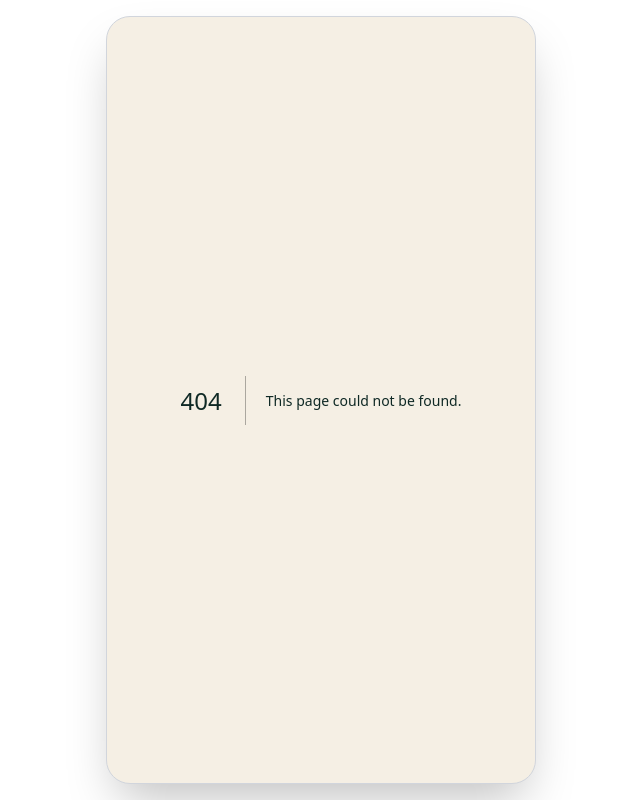
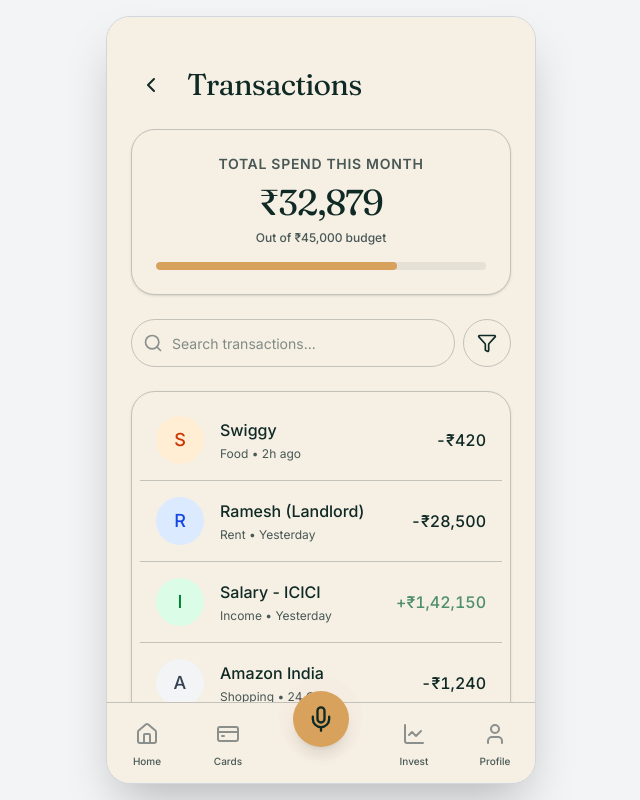
Before and after one commit to bhavya-goel-11/moneta, a Next.js app: page /transactions in a window 1280 px wide. Before the commit this address had no page. Shown: the whole page, without its empty margins (319-959 px from the left). Built offline with nearby package versions, Linux system fonts and the light colour scheme.

Commit message:
expanded transactions and fetch latest on epf and cred score

```diff
--- a/src/app/(main)/credit/page.tsx
+++ b/src/app/(main)/credit/page.tsx
@@ -8,11 +8,23 @@ import {
   AlertCircle,
   AlertTriangle,
   ChevronRight,
-  TrendingUp
+  TrendingUp,
+  RefreshCw
 } from 'lucide-react';
 
 export default function CreditScorePage() {
   const [isLoading, setIsLoading] = useState(true);
+  const [isFetchingScore, setIsFetchingScore] = useState(false);
+  const [scoreLastFetched, setScoreLastFetched] = useState('24 Oct, 10:15 AM');
+
+  const handleFetchScore = () => {
+    setIsFetchingScore(true);
+    setTimeout(() => {
+      setIsFetchingScore(false);
+      const now = new Date();
+      setScoreLastFetched(`Today, ${now.toLocaleTimeString([], {hour: '2-digit', minute:'2-digit'})}`);
+    }, 1500);
+  };
 
   useEffect(() => {
     const timer = setTimeout(() => setIsLoading(false), 600);
@@ -75,7 +87,19 @@ export default function CreditScorePage() {
           <div className="bg-moneta-signal-green/10 text-moneta-signal-green px-3 py-1 rounded-full text-sm font-medium">
             Excellent
           </div>
-          <p className="text-xs text-moneta-neutral-400 dark:text-moneta-neutral-200 mt-3">Updated 2 days ago</p>
+
+          <div className="w-full mt-6 pt-4 border-t border-border flex items-center justify-between">
+            <p className="text-[11px] text-moneta-neutral-400 dark:text-moneta-neutral-200">Last fetched: {scoreLastFetched}</p>
+            <motion.button
+              whileTap={{ scale: 0.95 }}
+              onClick={handleFetchScore}
+              disabled={isFetchingScore}
+              className="flex items-center gap-1.5 text-xs font-medium text-moneta-clay hover:opacity-80 transition-opacity disabled:opacity-50"
+            >
+              <RefreshCw className={`w-3.5 h-3.5 ${isFetchingScore ? 'animate-spin' : ''}`} />
+              {isFetchingScore ? 'Fetching...' : 'Fetch Latest'}
+            </motion.button>
+          </div>
         </section>
 
         {/* 6-Month Trend */}
--- a/src/app/(main)/invest/page.tsx
+++ b/src/app/(main)/invest/page.tsx
@@ -17,7 +17,8 @@ import {
   ChevronLeft,
   Calendar,
   IndianRupee,
-  Activity
+  Activity,
+  RefreshCw
 } from 'lucide-react';
 
 type TabType = 'overview' | 'mf' | 'stocks' | 'gold' | 'epf';
@@ -26,6 +27,18 @@ export default function InvestPage() {
   const [activeTab, setActiveTab] = useState<TabType>('overview');
   const [selectedMf, setSelectedMf] = useState<any | null>(null);
   const [isLoading, setIsLoading] = useState(true);
+
+  const [isFetchingEpf, setIsFetchingEpf] = useState(false);
+  const [epfLastFetched, setEpfLastFetched] = useState('24 Oct, 09:30 AM');
+
+  const handleFetchEpf = () => {
+    setIsFetchingEpf(true);
+    setTimeout(() => {
+      setIsFetchingEpf(false);
+      const now = new Date();
+      setEpfLastFetched(`Today, ${now.toLocaleTimeString([], {hour: '2-digit', minute:'2-digit'})}`);
+    }, 1500);
+  };
 
   useEffect(() => {
     const timer = setTimeout(() => setIsLoading(false), 600);
@@ -285,6 +298,19 @@ export default function InvestPage() {
             <span className="font-medium tabular-nums text-foreground">₹65,340</span>
           </div>
         </div>
+
+        <div className="mt-6 pt-4 border-t border-border flex items-center justify-between">
+          <p className="text-[11px] text-moneta-neutral-400 dark:text-moneta-neutral-200">Last fetched: {epfLastFetched}</p>
+          <motion.button
+            whileTap={{ scale: 0.95 }}
+            onClick={handleFetchEpf}
+            disabled={isFetchingEpf}
+            className="flex items-center gap-1.5 text-xs font-medium text-moneta-clay hover:opacity-80 transition-opacity disabled:opacity-50"
+          >
+            <RefreshCw className={`w-3.5 h-3.5 ${isFetchingEpf ? 'animate-spin' : ''}`} />
+            {isFetchingEpf ? 'Fetching...' : 'Fetch Latest'}
+          </motion.button>
+        </div>
       </div>
     );
   };
--- a/src/app/(main)/page.tsx
+++ b/src/app/(main)/page.tsx
@@ -268,7 +268,7 @@ export default function HomePage() {
         <motion.div variants={item}>
           <div className="flex justify-between items-end mb-4">
             <h2 className="text-[11px] font-semibold text-moneta-neutral-400 dark:text-moneta-neutral-200 uppercase tracking-wider">Recent transactions</h2>
-            <motion.button whileTap={{ scale: 0.95 }} className="text-[13px] font-medium text-moneta-clay hover:opacity-80 transition-opacity">See all</motion.button>
+            <Link href="/transactions" className="text-[13px] font-medium text-moneta-clay hover:opacity-80 transition-opacity">See all</Link>
           </div>
 
           <div className="bg-card rounded-2xl p-2 shadow-sm border border-border">
--- /dev/null
+++ b/src/app/(main)/transactions/page.tsx
@@ -0,0 +1,105 @@
+"use client";
+
+import { motion } from 'framer-motion';
+import { ChevronLeft, Search, Filter } from 'lucide-react';
+import { useRouter } from 'next/navigation';
+import { useState } from 'react';
+
+const TRANSACTIONS = [
+  { id: 1, merchant: "Swiggy", category: "Food", amount: -420, time: "2h ago", initial: "S", color: "bg-orange-100 text-orange-700 dark:bg-orange-900/30 dark:text-orange-400" },
+  { id: 2, merchant: "Ramesh (Landlord)", category: "Rent", amount: -28500, time: "Yesterday", initial: "R", color: "bg-blue-100 text-blue-700 dark:bg-blue-900/30 dark:text-blue-400" },
+  { id: 3, merchant: "Salary - ICICI", category: "Income", amount: 142150, time: "Yesterday", initial: "I", color: "bg-green-100 text-green-700 dark:bg-green-900/30 dark:text-green-400" },
+  { id: 4, merchant: "Amazon India", category: "Shopping", amount: -1240, time: "24 Oct", initial: "A", color: "bg-gray-100 text-gray-700 dark:bg-gray-800 dark:text-gray-300" },
+  { id: 5, merchant: "Uber", category: "Travel", amount: -350, time: "23 Oct", initial: "U", color: "bg-black text-white dark:bg-white dark:text-black" },
+  { id: 6, merchant: "Zomato", category: "Food", amount: -680, time: "22 Oct", initial: "Z", color: "bg-red-100 text-red-700 dark:bg-red-900/30 dark:text-red-400" },
+  { id: 7, merchant: "Jio Prepaid", category: "Bills", amount: -239, time: "20 Oct", initial: "J", color: "bg-blue-100 text-blue-700 dark:bg-blue-900/30 dark:text-blue-400" },
+  { id: 8, merchant: "Blinkit", category: "Groceries", amount: -450, time: "18 Oct", initial: "B", color: "bg-yellow-100 text-yellow-700 dark:bg-yellow-900/30 dark:text-yellow-400" },
+  { id: 9, merchant: "Netflix", category: "Entertainment", amount: -649, time: "15 Oct", initial: "N", color: "bg-red-100 text-red-700 dark:bg-red-900/30 dark:text-red-400" },
+  { id: 10, merchant: "Starbucks", category: "Food", amount: -350, time: "14 Oct", initial: "S", color: "bg-green-100 text-green-700 dark:bg-green-900/30 dark:text-green-400" }
+];
+
+export default function TransactionsPage() {
+  const router = useRouter();
+  const [searchQuery, setSearchQuery] = useState('');
+
+  const filteredTransactions = TRANSACTIONS.filter(tx =>
+    tx.merchant.toLowerCase().includes(searchQuery.toLowerCase()) ||
+    tx.category.toLowerCase().includes(searchQuery.toLowerCase())
+  );
+
+  return (
+    <div className="flex flex-col h-full bg-background relative">
+      <header className="px-6 pt-12 pb-6 sticky top-0 z-10 bg-background/90 backdrop-blur-md flex items-center gap-4">
+        <motion.button
+          whileTap={{ scale: 0.9 }}
+          onClick={() => router.back()}
+          className="w-10 h-10 rounded-full flex items-center justify-center text-foreground hover:bg-moneta-neutral-100 dark:hover:bg-moneta-neutral-500 transition-colors"
+        >
+          <ChevronLeft className="w-6 h-6" />
+        </motion.button>
+        <h1 className="font-heading text-3xl text-foreground tracking-tight">Transactions</h1>
+      </header>
+
+      <div className="flex-1 overflow-y-auto px-6 pb-20 space-y-6">
+
+        {/* Total Spend Summary */}
+        <section className="bg-card border border-border rounded-3xl p-6 shadow-sm text-center">
+          <p className="text-sm font-semibold text-moneta-neutral-400 dark:text-moneta-neutral-200 uppercase tracking-wider mb-2">Total Spend This Month</p>
+          <h2 className="font-heading text-4xl text-foreground tracking-tight tabular-nums">₹32,879</h2>
+          <p className="text-xs text-moneta-neutral-400 dark:text-moneta-neutral-200 mt-2 font-medium">Out of ₹45,000 budget</p>
+          <div className="w-full h-2 bg-moneta-neutral-100 dark:bg-moneta-neutral-500 rounded-full mt-4 overflow-hidden">
+            <div className="h-full bg-moneta-clay w-[73%] rounded-full"></div>
+          </div>
+        </section>
+
+        {/* Search & Filter */}
+        <div className="flex gap-2">
+          <div className="relative flex-1">
+            <Search className="w-5 h-5 absolute left-3 top-1/2 -translate-y-1/2 text-moneta-neutral-300" />
+            <input
+              type="text"
+              placeholder="Search transactions..."
+              value={searchQuery}
+              onChange={(e) => setSearchQuery(e.target.value)}
+              className="w-full h-12 bg-card border border-border rounded-2xl pl-10 pr-4 text-sm text-foreground focus:outline-none focus:border-moneta-clay transition-colors"
+            />
+          </div>
+          <button className="w-12 h-12 bg-card border border-border rounded-2xl flex items-center justify-center text-foreground hover:bg-moneta-neutral-100 dark:hover:bg-moneta-neutral-500 transition-colors shrink-0">
+            <Filter className="w-5 h-5" />
+          </button>
+        </div>
+
+        {/* Transactions List */}
+        <div className="bg-card rounded-2xl p-2 shadow-sm border border-border">
+          {filteredTransactions.length > 0 ? (
+            filteredTransactions.map((tx, idx) => (
+              <motion.div
+                whileTap={{ scale: 0.98 }}
+                key={tx.id}
+                className={`flex items-center justify-between p-4 cursor-pointer ${idx !== filteredTransactions.length - 1 ? 'border-b border-border' : ''}`}
+              >
+                <div className="flex items-center gap-4">
+                  <div className={`w-12 h-12 rounded-full flex items-center justify-center text-lg font-medium ${tx.color}`}>
+                    {tx.initial}
+                  </div>
+                  <div>
+                    <p className="font-medium text-foreground text-base">{tx.merchant}</p>
+                    <p className="text-xs text-moneta-neutral-400 dark:text-moneta-neutral-200 mt-1">{tx.category} • {tx.time}</p>
+                  </div>
+                </div>
+                <div className={`text-base font-medium tabular-nums ${tx.amount > 0 ? 'text-moneta-signal-green' : 'text-foreground'}`}>
+                  {tx.amount > 0 ? '+' : '-'}₹{Math.abs(tx.amount).toLocaleString('en-IN')}
+                </div>
+              </motion.div>
+            ))
+          ) : (
+            <div className="p-8 text-center text-moneta-neutral-400 dark:text-moneta-neutral-200 text-sm">
+              No transactions found.
+            </div>
+          )}
+        </div>
+
+      </div>
+    </div>
+  );
+}
```
